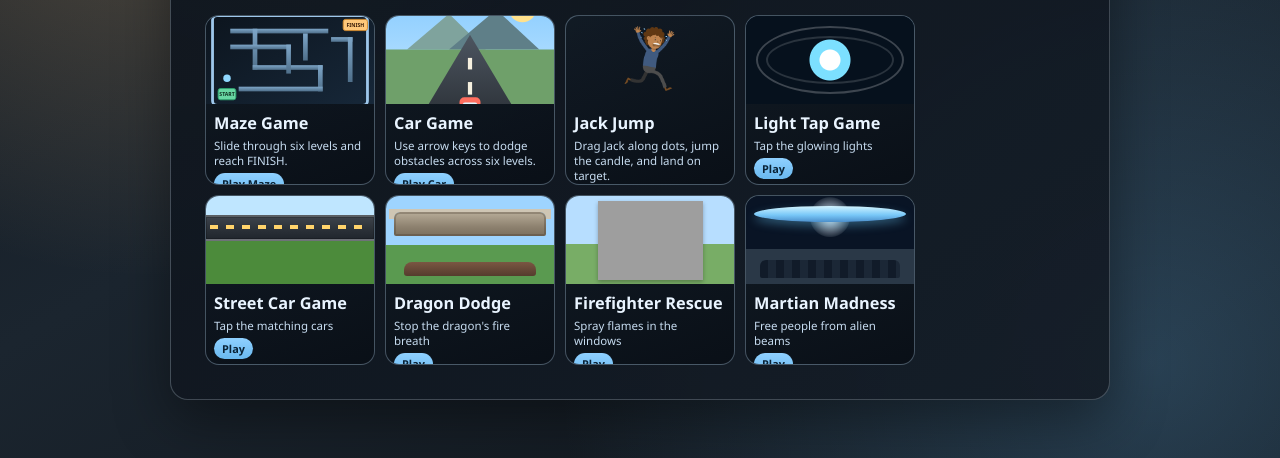
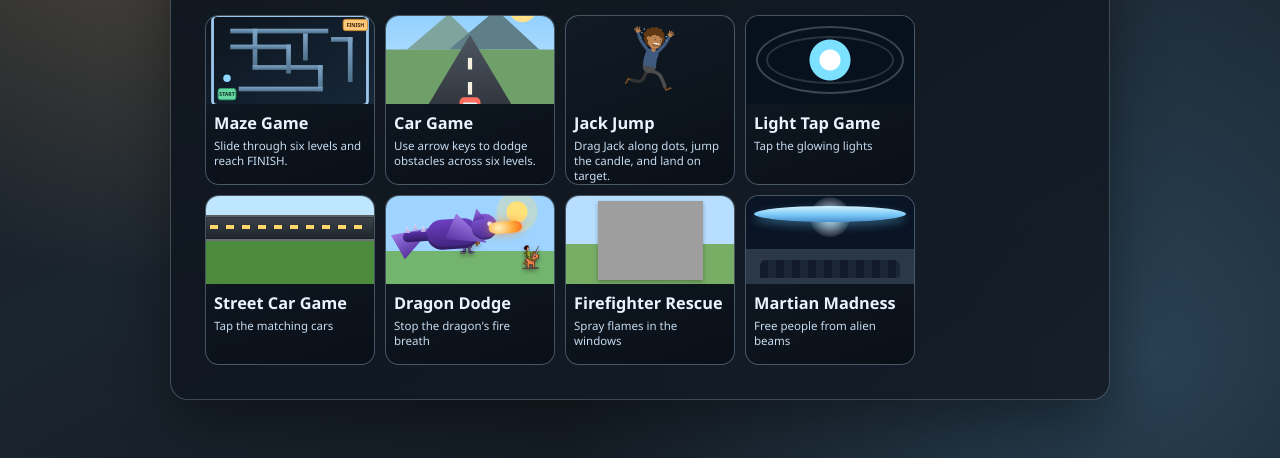
Before and after one commit to stephencline-dotcom/hands-on-trackpad, a website: page index.html in a window 1280 px wide. Shown: the part 342-800 px from the top of the page. Drawn offline with Linux system fonts and the light colour scheme; no server answers; grey boxes are pictures that could not be loaded.

Commit message:
clean up format good

```diff
--- a/index.html
+++ b/index.html
@@ -50,7 +50,6 @@
             <div class="game-card-body">
               <span class="game-card-title">Maze Game</span>
               <span class="game-card-subtitle">Slide through six levels and reach FINISH.</span>
-              <span class="game-card-cta">Play Maze</span>
             </div>
           </a>
 
@@ -64,7 +63,6 @@
             <div class="game-card-body">
               <span class="game-card-title">Car Game</span>
               <span class="game-card-subtitle">Use arrow keys to dodge obstacles across six levels.</span>
-              <span class="game-card-cta">Play Car</span>
             </div>
           </a>
 
@@ -78,7 +76,6 @@
             <div class="game-card-body">
               <span class="game-card-title">Jack Jump</span>
               <span class="game-card-subtitle">Drag Jack along dots, jump the candle, and land on target.</span>
-              <span class="game-card-cta">Play Jack</span>
             </div>
           </a>
 
@@ -87,7 +84,6 @@
             <div class="game-card-body">
               <span class="game-card-title">Light Tap Game</span>
               <span class="game-card-subtitle">Tap the glowing lights</span>
-              <span class="game-card-cta">Play</span>
             </div>
           </a>
 
@@ -96,16 +92,33 @@
             <div class="game-card-body">
               <span class="game-card-title">Street Car Game</span>
               <span class="game-card-subtitle">Tap the matching cars</span>
-              <span class="game-card-cta">Play</span>
             </div>
           </a>
 
           <a class="game-card" href="games/moving-sound-mini-game/index.html?game=dragon" aria-label="Open Dragon Dodge" data-game-active-key="dragonDodgeGameActive">
-            <span class="game-card-thumb game-thumb-dragon" aria-hidden="true"></span>
+            <span class="game-card-thumb game-thumb-dragon" aria-hidden="true">
+              <span class="dragon-target thumb-dragon-target">
+                <span class="dragon-wing dragon-wing-a"></span>
+                <span class="dragon-tail">
+                  <span class="tail-spike tail-spike-a"></span>
+                  <span class="tail-spike tail-spike-b"></span>
+                  <span class="tail-spike tail-spike-c"></span>
+                  <span class="tail-spike tail-spike-d"></span>
+                </span>
+                <span class="dragon-body"></span>
+                <span class="dragon-wing dragon-wing-b"></span>
+                <span class="dragon-head">
+                  <span class="dragon-ear dragon-ear-a"></span>
+                  <span class="dragon-eye"></span>
+                  <span class="dragon-fire"></span>
+                </span>
+              </span>
+              <img class="thumb-dragon-castle" src="games/moving-sound-mini-game/images/GILEAD_A.png" alt="" aria-hidden="true" />
+              <img class="thumb-dragon-hero" src="games/moving-sound-mini-game/images/horse.png" alt="" aria-hidden="true" />
+            </span>
             <div class="game-card-body">
               <span class="game-card-title">Dragon Dodge</span>
               <span class="game-card-subtitle">Stop the dragon's fire breath</span>
-              <span class="game-card-cta">Play</span>
             </div>
           </a>
 
@@ -114,7 +127,6 @@
             <div class="game-card-body">
               <span class="game-card-title">Firefighter Rescue</span>
               <span class="game-card-subtitle">Spray flames in the windows</span>
-              <span class="game-card-cta">Play</span>
             </div>
           </a>
 
@@ -123,7 +135,6 @@
             <div class="game-card-body">
               <span class="game-card-title">Martian Madness</span>
               <span class="game-card-subtitle">Free people from alien beams</span>
-              <span class="game-card-cta">Play</span>
             </div>
           </a>
         </div>
--- a/style.css
+++ b/style.css
@@ -2060,36 +2060,176 @@ body.car-page .scene {
 
 .game-thumb-dragon {
   position: relative;
+  overflow: hidden;
   background:
-    linear-gradient(180deg, #9ed4ff 0 56%, #5a9a50 56% 100%);
+    radial-gradient(circle at 78% 18%, #ffe17a 0 10px, rgba(255, 225, 122, 0.3) 11px 20px, transparent 21px),
+    linear-gradient(180deg, #9ed4ff 0 62%, #73b56f 62% 100%);
 }
 
 .game-thumb-dragon::before {
-  content: "";
-  position: absolute;
-  left: 8px;
-  right: 8px;
-  top: 16px;
-  height: 24px;
-  border-radius: 6px 6px 2px 2px;
-  background:
-    linear-gradient(180deg, #b8ad99, #8d816f 62%, #7a6f5e),
-    repeating-linear-gradient(90deg, rgba(255, 255, 255, 0.14) 0 2px, transparent 2px 12px);
-  box-shadow:
-    inset 0 0 0 2px rgba(71, 59, 47, 0.32),
-    -12px -10px 0 -7px #cfc6b4,
-    12px -10px 0 -7px #cfc6b4;
+  content: none;
 }
 
 .game-thumb-dragon::after {
-  content: "";
-  position: absolute;
+  content: none;
+}
+
+.game-thumb-dragon .thumb-dragon-target {
+  position: absolute;
+  left: 40%;
+  top: 45%;
+  width: 104px;
+  height: 62px;
+  transform: translate(-50%, -50%) rotate(-4deg);
+  z-index: 4;
+  pointer-events: none;
+}
+
+.game-thumb-dragon .dragon-body {
+  position: absolute;
+  left: 26px;
+  top: 14px;
+  width: 52px;
+  height: 30px;
+  border-radius: 22px;
+  background: linear-gradient(180deg, #6d3ec2, #3d2278);
+  box-shadow: inset 0 -3px 0 rgba(0, 0, 0, 0.2);
+}
+
+.game-thumb-dragon .dragon-tail {
+  position: absolute;
+  left: 2px;
+  top: 24px;
+  width: 38px;
+  height: 10px;
+  border-radius: 10px;
+  background: linear-gradient(180deg, #5a33aa, #2f1a61);
+}
+
+.game-thumb-dragon .tail-spike {
+  position: absolute;
+  width: 6px;
+  height: 7px;
+  background: linear-gradient(180deg, #e7ddff, #b5a6dd);
+  clip-path: polygon(50% 0, 100% 100%, 0 100%);
+}
+
+.game-thumb-dragon .tail-spike-a {
+  left: 2px;
+  top: -6px;
+}
+
+.game-thumb-dragon .tail-spike-b {
+  left: 10px;
+  top: -8px;
+}
+
+.game-thumb-dragon .tail-spike-c {
   left: 18px;
-  right: 18px;
-  bottom: 8px;
-  height: 14px;
-  border-radius: 8px 8px 3px 3px;
-  background: linear-gradient(180deg, #7a5642, #553c2d);
+  top: -6px;
+}
+
+.game-thumb-dragon .tail-spike-d {
+  left: 26px;
+  top: -7px;
+}
+
+.game-thumb-dragon .dragon-wing {
+  position: absolute;
+  top: 7px;
+  width: 40px;
+  height: 28px;
+  background: linear-gradient(180deg, #9e7be6, #56319f);
+  clip-path: polygon(0 100%, 100% 50%, 0 0);
+  border-radius: 0;
+  box-shadow: inset -2px 0 0 rgba(0, 0, 0, 0.18);
+}
+
+.game-thumb-dragon .dragon-wing-a {
+  left: -8px;
+  transform-origin: right center;
+  transform: rotate(-26deg);
+}
+
+.game-thumb-dragon .dragon-wing-b {
+  right: 14px;
+  transform-origin: left center;
+  transform: rotate(28deg);
+}
+
+.game-thumb-dragon .dragon-head {
+  position: absolute;
+  right: 7px;
+  top: 11px;
+  width: 26px;
+  height: 26px;
+  border-radius: 50%;
+  background: linear-gradient(180deg, #8357d7, #4a2b90);
+  box-shadow: inset 0 -2px 0 rgba(0, 0, 0, 0.2);
+}
+
+.game-thumb-dragon .dragon-ear {
+  position: absolute;
+  top: -6px;
+  width: 12px;
+  height: 12px;
+  background: linear-gradient(180deg, #9c74e3, #5f36aa);
+  clip-path: polygon(50% 0, 100% 100%, 0 100%);
+}
+
+.game-thumb-dragon .dragon-ear-a {
+  left: 1px;
+  transform: rotate(-8deg);
+}
+
+.game-thumb-dragon .dragon-eye {
+  position: absolute;
+  right: 5px;
+  top: 8px;
+  width: 5px;
+  height: 5px;
+  border-radius: 50%;
+  background: #f2f2ff;
+}
+
+.game-thumb-dragon .dragon-fire {
+  position: absolute;
+  right: -15px;
+  top: 9px;
+  width: 24px;
+  height: 12px;
+  border-radius: 8px;
+  background: radial-gradient(circle at 30% 50%, #fff3bf, #ffa838 58%, #ff6a1d 100%);
+  box-shadow: 0 0 8px rgba(255, 146, 54, 0.75);
+  transform: scaleX(1.4);
+  transform-origin: left center;
+}
+
+.game-thumb-dragon .thumb-dragon-castle {
+  position: absolute;
+  left: 48%;
+  bottom: 26px;
+  width: 40px;
+  height: 56px;
+  transform: translateX(-50%);
+  object-fit: contain;
+  object-position: center bottom;
+  filter: drop-shadow(0 2px 2px rgba(42, 30, 24, 0.45));
+  image-rendering: pixelated;
+  z-index: 2;
+  pointer-events: none;
+}
+
+.game-thumb-dragon .thumb-dragon-hero {
+  position: absolute;
+  right: 6px;
+  bottom: 10px;
+  width: 34px;
+  height: 34px;
+  object-fit: contain;
+  filter: drop-shadow(0 2px 2px rgba(0, 0, 0, 0.38));
+  z-index: 3;
+  pointer-events: none;
 }
 
 .game-thumb-fire {
```
